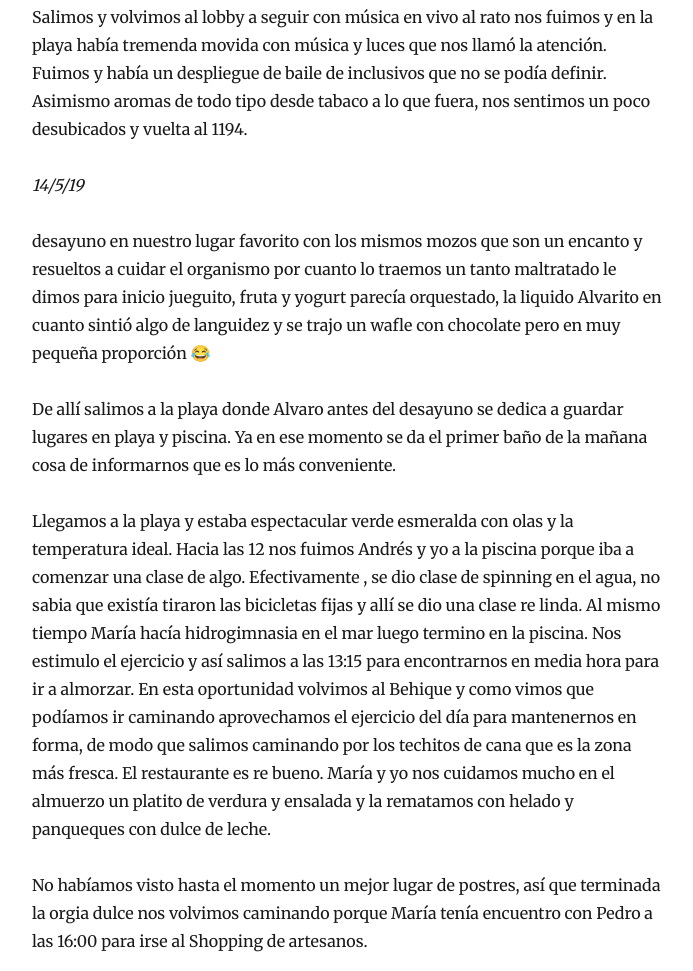
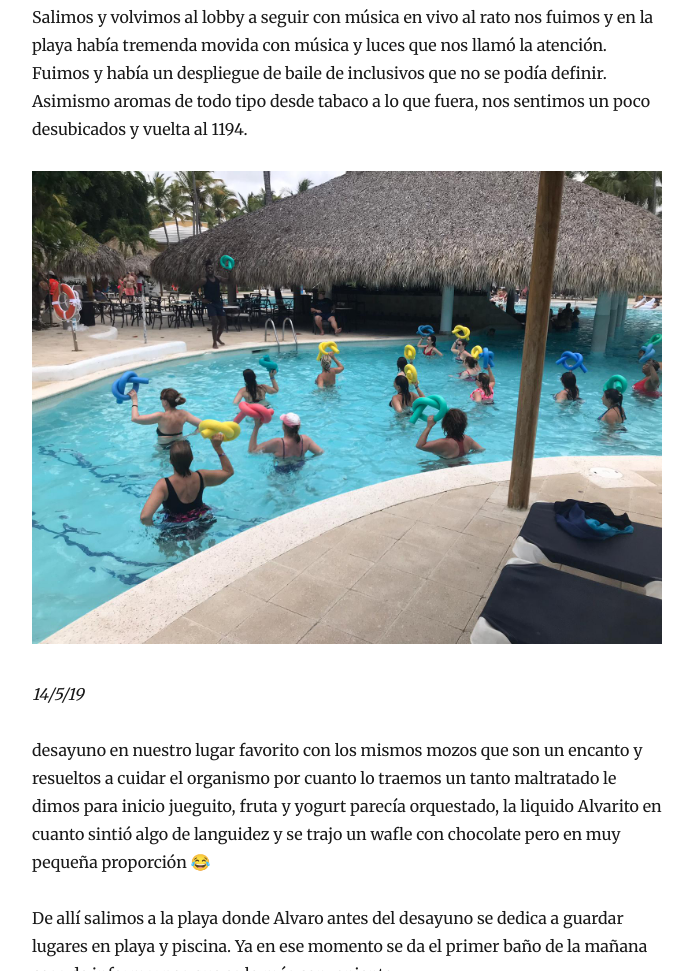
Before and after one commit to baskeboler/upgraded-happiness, a Gatsby site: page /2019-05-28-punta-cana-parte-2/ in a window 1280 px wide. Shown: the part 5064-6035 px from the top of the page, without its empty margins (293-986 px from the left). Built offline with nearby package versions, Linux system fonts and the light colour scheme; Gatsby itself is replaced by a stand-in of ours; some packages are replaced by stand-ins of ours.

Commit message:
Update Blog “2019-05-28-punta-cana-parte-2”

```diff
--- a/content/blog/2019-05-28-punta-cana-parte-2.md
+++ b/content/blog/2019-05-28-punta-cana-parte-2.md
@@ -81,6 +81,8 @@ Fuimos a cenar al restaurante aclarando que no queríamos picante. Estuvo buena
 
 Salimos y volvimos al lobby a seguir con música en vivo al rato nos fuimos y en la playa había tremenda movida con música y luces que nos llamó la atención. Fuimos y había un despliegue de baile de inclusivos que no se podía definir.  Asimismo aromas de todo tipo desde tabaco a lo que fuera, nos sentimos un poco desubicados y vuelta al 1194.
 
+![](/img/whatsapp-image-2019-05-13-at-2.44.59-pm.jpeg "mamá en la piscina")
+
 _14/5/19_
 
 desayuno en nuestro lugar favorito con los mismos mozos que son un encanto y resueltos a cuidar el organismo por cuanto lo traemos un tanto maltratado le dimos para inicio jueguito, fruta y yogurt parecía orquestado, la liquido Alvarito en cuanto sintió algo de languidez y se trajo un wafle con chocolate pero en muy pequeña proporción 😂
```
